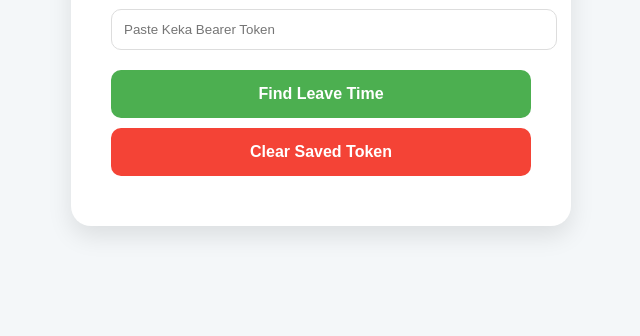
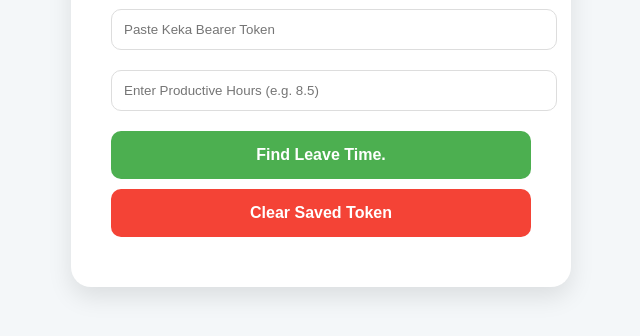
Before and after one commit to TGCRidham/AttendanceTracker, a website: page public/index.html in a window 1280 px wide. Both pictures are taken after a click on the button "Clear Saved Token". Shown: the part 162-498 px from the top of the page, without its empty margins (319-959 px from the left). Drawn offline with Linux system fonts and the light colour scheme.

Commit message:
Update index.html

```diff
--- a/public/index.html
+++ b/public/index.html
@@ -98,8 +98,14 @@
 <body>
     <div class="card">
         <h2>Attendance Tracker</h2>
+
         <input type="password" id="token" placeholder="Paste Keka Bearer Token">
-        <button onclick="calculate()">Find Leave Time</button>
+
+        <!-- ✅ NEW FIELD ADDED -->
+        <input type="number" id="productiveHours" placeholder="Enter Productive Hours (e.g. 8.5)" step="0.1">
+
+        <button onclick="calculate()">Find Leave Time.</button>
+
         <button onclick="clearToken()" style="margin-top:10px; background:#f44336;">
             Clear Saved Token
         </button>
@@ -125,17 +131,27 @@
     </div>
 
     <script>
-        // Load token when page opens
+        // Load token & productive hours when page opens
         window.onload = function () {
             const savedToken = localStorage.getItem("keka_token");
+            const savedHours = localStorage.getItem("productive_hours");
+
             if (savedToken) {
                 document.getElementById("token").value = savedToken;
+            }
+
+            if (savedHours) {
+                document.getElementById("productiveHours").value = savedHours;
             }
         };
 
         async function calculate() {
             const tokenInput = document.getElementById('token');
+            const productiveHoursInput = document.getElementById('productiveHours');
+
             const token = tokenInput.value.trim();
+            const productiveHours = productiveHoursInput.value.trim();
+
             const errorDiv = document.getElementById('error');
             const logsContainer = document.getElementById('logs');
 
@@ -144,8 +160,14 @@
                 return;
             }
 
-            // ✅ Save token in localStorage
+            if (!productiveHours || productiveHours <= 0) {
+                errorDiv.innerText = "Please enter valid productive hours";
+                return;
+            }
+
+            // ✅ Save to localStorage
             localStorage.setItem("keka_token", token);
+            localStorage.setItem("productive_hours", productiveHours);
 
             errorDiv.innerText = "";
             logsContainer.innerHTML = "";
@@ -154,7 +176,10 @@
                 const res = await fetch('/attendance', {
                     method: 'POST',
                     headers: { 'Content-Type': 'application/json' },
-                    body: JSON.stringify({ token })
+                    body: JSON.stringify({
+                        token,
+                        productiveHours   // ✅ PASSED TO API
+                    })
                 });
 
                 const data = await res.json();
@@ -186,11 +211,12 @@
             }
         }
 
-        // Optional: Clear token function
         function clearToken() {
             localStorage.removeItem("keka_token");
+            localStorage.removeItem("productive_hours");
             document.getElementById("token").value = "";
-            alert("Token cleared!");
+            document.getElementById("productiveHours").value = "";
+            alert("Token & Productive Hours cleared!");
         }
     </script>
 </body>
```
